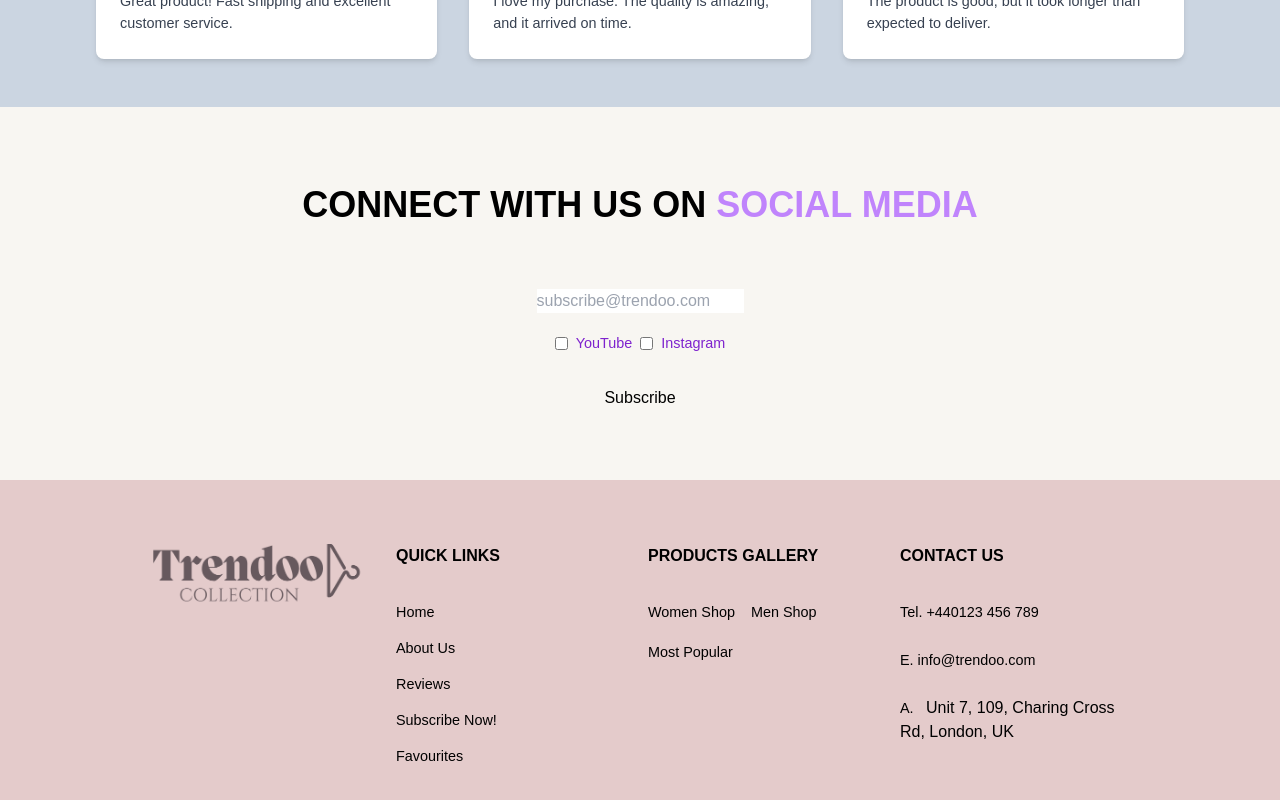
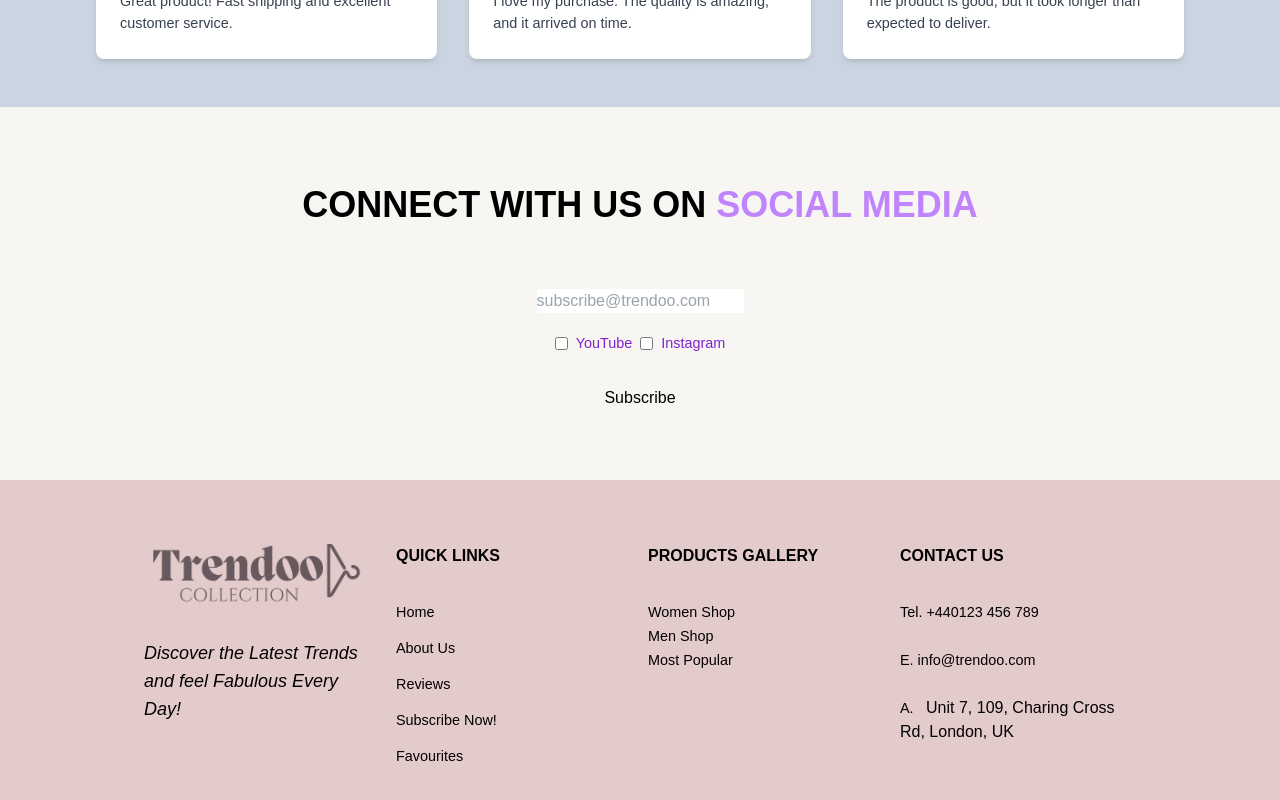
Before and after one commit to RGC1/TrendooEshopApp, a React (Vite) app: page / in a window 1280 px wide. Shown: the part 4413-5213 px from the top of the page. Built offline with nearby package versions, Linux system fonts and the light colour scheme; no server answers; some icons are missing.

Commit message:
adjusted products gallery position and added text under the logo

```diff
--- a/src/sections/Footer.jsx
+++ b/src/sections/Footer.jsx
@@ -12,6 +12,7 @@ const Footer = () => {
                       <a href="/" className="flex items-center">
                   <img src={logo} alt="logo" height={221} width={221} />
                 </a>
+                <p className="mt-8 text-lg italic">Discover the Latest Trends and feel Fabulous Every Day!</p>
                   </div>
 
 
@@ -33,7 +34,7 @@ const Footer = () => {
 
                   <div>
                     <h4 className="font-bold mb-8">PRODUCTS GALLERY</h4>
-  <ul className="flex flex-wrap gap-4">
+                    <ul>
                       <li><a href="#sectionWomen" className="link-style text-black" style={{textDecoration: 'none'}}>Women Shop</a></li>
                       <li><a href="#sectionMen" className="link-style text-black" style={{textDecoration: 'none'}}>Men Shop</a></li>
                       <li><a href="#sectionMostPopular" className="link-style text-black" style={{textDecoration: 'none'}}>Most Popular</a></li>
@@ -51,14 +52,9 @@ const Footer = () => {
                       <li className=""><span className="pr-2">A.</span> Unit 7, 109, Charing Cross Rd, London, UK</li>
                     </ul>
                   </div>
-
-
             </div>
-
         </footer>
-
     );
-
 };
 
 export default Footer;
```
Lines whose indentation alone changed are shown as unchanged.
